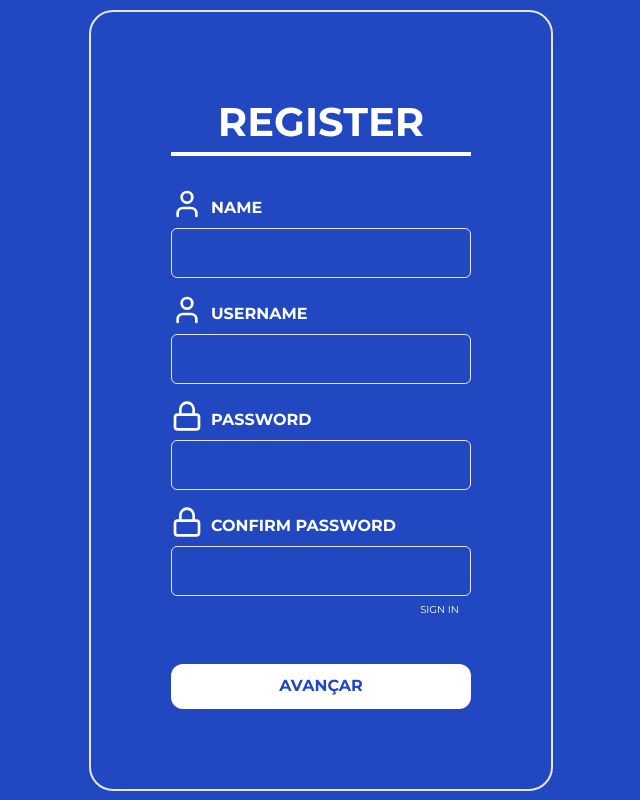
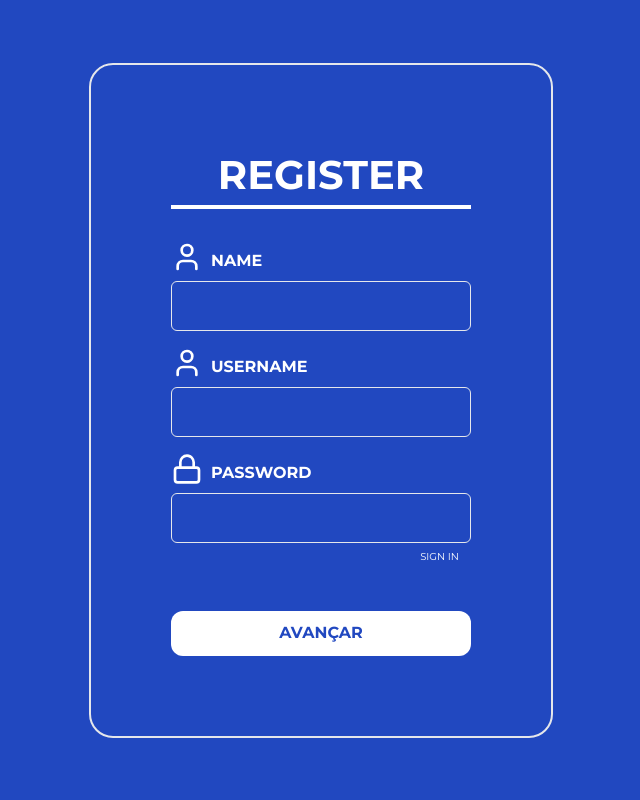
Before and after one commit to PedrooSilvaa/login-page-react, a React (Vite) app: page /register in a window 1280 px wide. Shown: the whole page, without its empty margins (319-959 px from the left). Built offline with nearby package versions, Linux system fonts and the light colour scheme.

Commit message:
change register page

```diff
--- a/src/pages/register/user-register-modal.tsx
+++ b/src/pages/register/user-register-modal.tsx
@@ -18,7 +18,6 @@ export function UserRegister(
                 <UserInput icon={<User className="size-8 text-white"/>} title="NAME" type="text"/>
                 <UserInput icon={<User className="size-8 text-white"/>} title="USERNAME" type="text"/>
                 <UserInput icon={<Lock className="size-8 text-white"/>} title="PASSWORD" type="PASSWORD"/>
-                <UserInput icon={<Lock className="size-8 text-white"/>} title="CONFIRM PASSWORD" type="PASSWORD"/>
             </div>
             <div className="flex justify-end px-3">
                 <button onClick={loginPage}>
```
